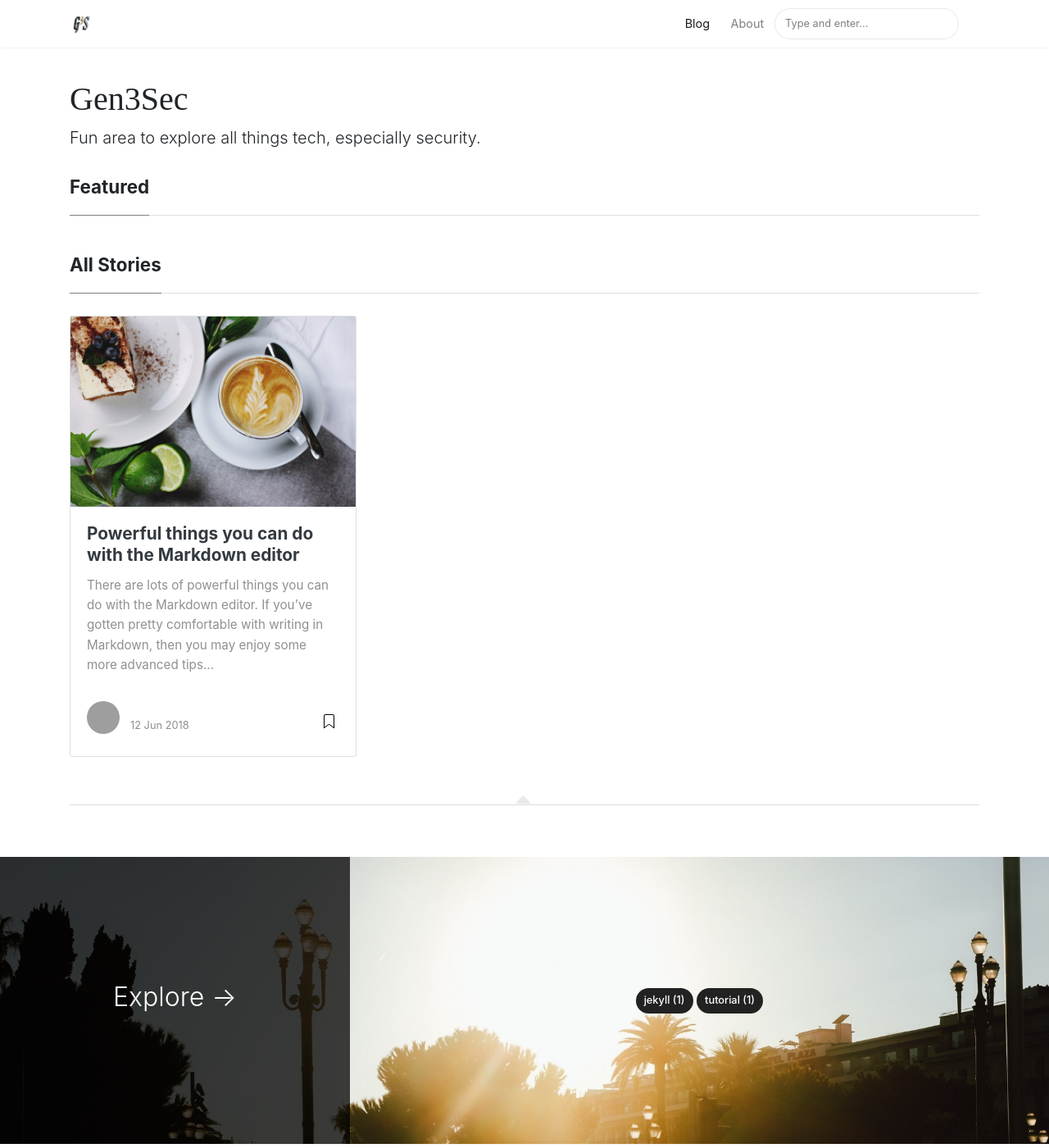
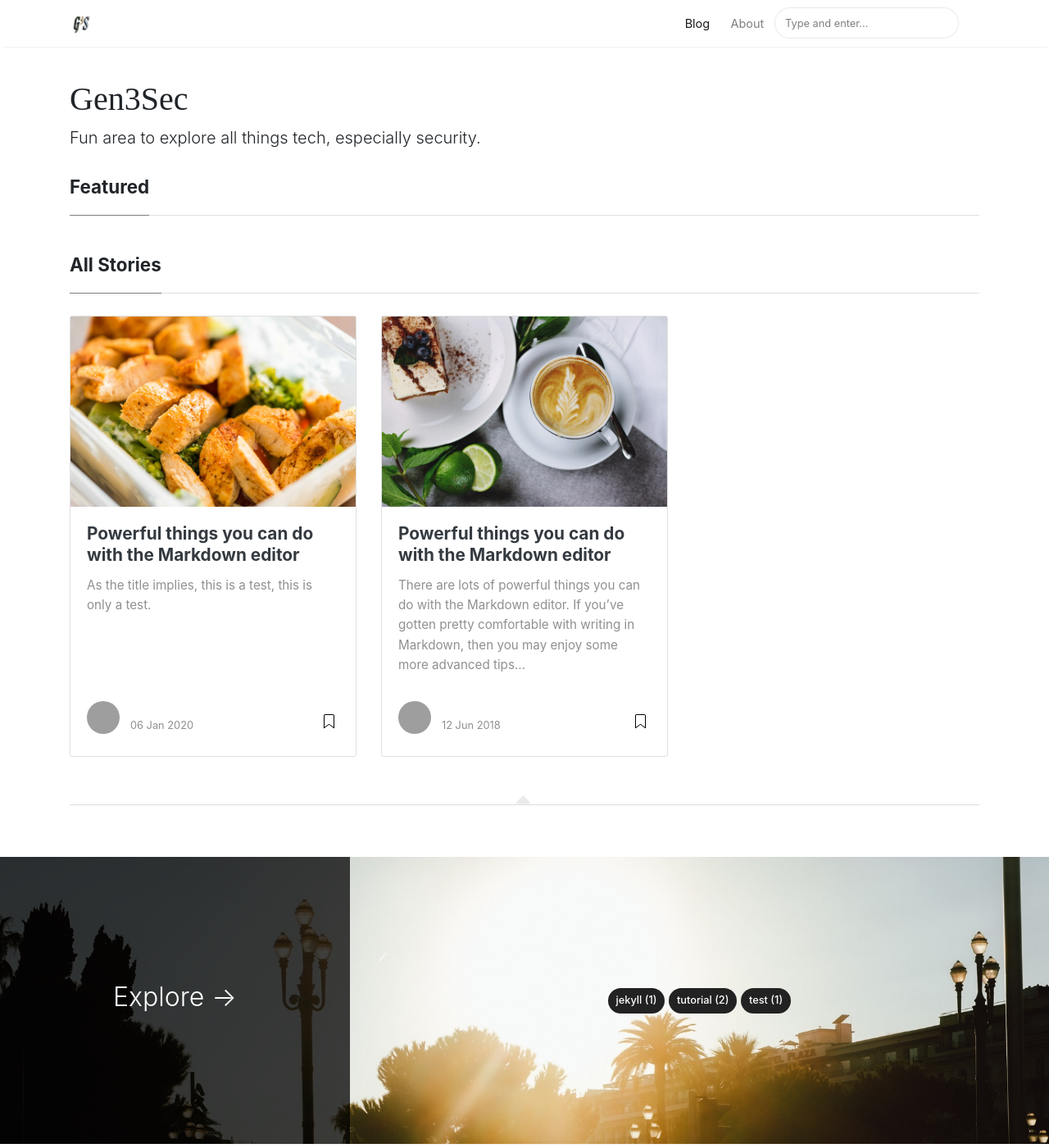
Before and after one commit to Gen3Sec/gen3sec.github.io, a Jekyll site: the page built from index.html, in a window 1280 px wide and 1400 px high. Shown: the whole window at 82% size. Built offline with Jekyll 4.4.1, drawn with Linux system fonts in a browser that asks for light colours; nearby versions of some CDN libraries; the list of posts is cut into pages by our own code; grey boxes are pictures that could not be loaded.

Commit message:
test post and config updates

```diff
--- a/_config.yml
+++ b/_config.yml
@@ -16,7 +16,6 @@ authors:
   Gen3Sec:
     name: Gen3Sec
     display_name: Gen3Sec
- #   gravatar: e56154546cf4be74e393c62d1ae9f9d4
     email: admin@gen3sec.io
     web: https://www.gen3sec.io
     twitter: https://twitter.com/gen3sec
--- /dev/null
+++ b/_posts/2020-01-06-test-post.md
@@ -0,0 +1,13 @@
+---
+layout: post
+title:  "Powerful things you can do with the Markdown editor"
+author: gen3sec
+categories: [ test, tutorial ]
+image: assets/images/1.jpg
+---
+
+As the title implies, this is a test, this is only a test.
+
+# Had this been an actual post, I would have been thoughtful - maybe. ;)
+
+Anyway, I am going to test a few features on this post, please ignore.
```
